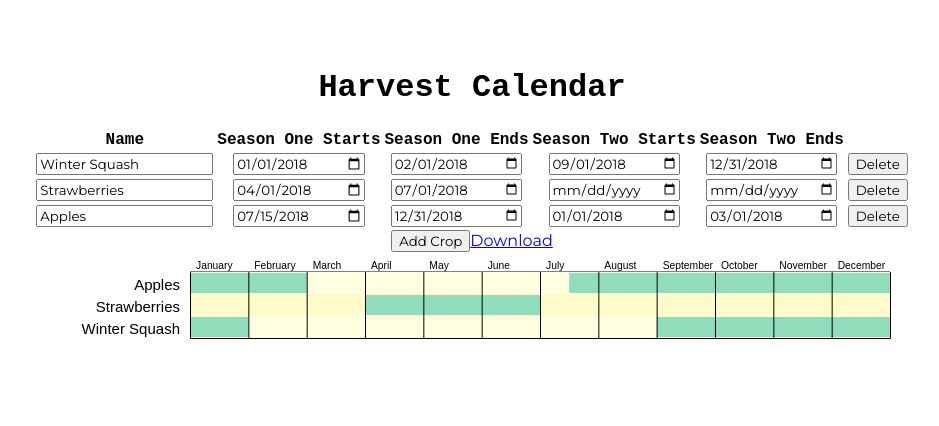
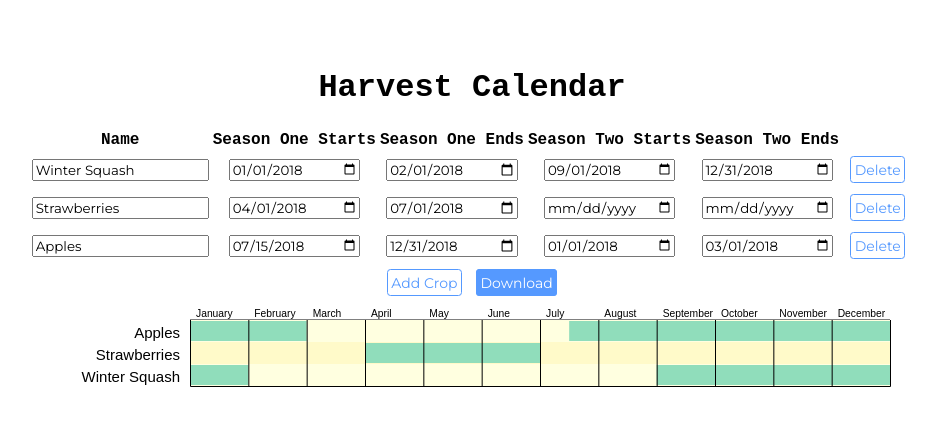
Before and after one commit to jgaehring/harvest-calendar-react, a React (Create React App) app: page / in a window 1280 px wide. Shown: the top 426 px of the page, without its empty margins (168-1107 px from the left). Built offline with nearby package versions, Linux system fonts and the light colour scheme; a web font is replaced by a local one.

Commit message:
style the buttons

```diff
--- a/src/App.css
+++ b/src/App.css
@@ -16,3 +16,23 @@
 table {
   display: inline-table;
 }
+
+button, .btn {
+  border-radius: .25em;
+  padding: .25em;
+  text-decoration: none;
+  font-size: 14px;
+  margin: .25em .5em;
+}
+
+.btn-primary {
+  border: 1px solid #5599ff;
+  background-color: #5599ff;
+  color: white;
+}
+
+.btn-secondary {
+  border: 1px solid #5599ff;
+  background-color: white;
+  color: #5599ff;
+}
--- a/src/App.js
+++ b/src/App.js
@@ -167,8 +167,14 @@
           updateCrop={this.updateCrop.bind(this)}
           deleteCrop={this.deleteCrop.bind(this)}
         />
-        <button onClick={() => this.addCrop()}>Add Crop</button>
+        <button
+          className="btn btn-secondary"
+          onClick={() => this.addCrop()}
+        >
+          Add Crop
+        </button>
         <a
+          className="btn btn-primary"
           href={this.state.svgLink}
           download="harvest-calendar.svg"
           onClick={() => this.downloadSvg()}
--- a/src/Form.js
+++ b/src/Form.js
@@ -85,6 +85,7 @@
                 </td>
                 <td>
                   <button
+                    className="btn btn-secondary"
                     type="button"
                     onClick={() => deleteCrop(index)}
                   >
```
